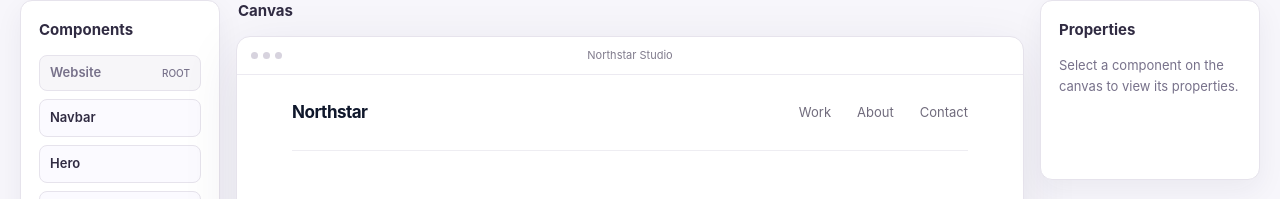
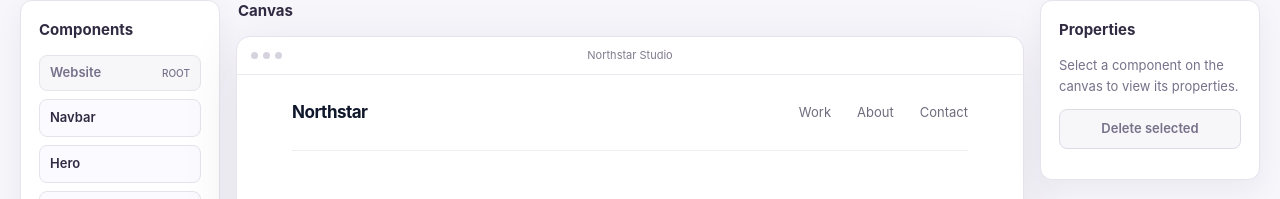
Before and after one commit to k9ves/Sketch2WEB-FYP, a React (Vite) app: page / in a window 1280 px wide. Shown: the part 130-329 px from the top of the page. Built offline with nearby package versions, Linux system fonts and the light colour scheme.

Commit message:
Add selected component deletion

```diff
--- a/src/App.css
+++ b/src/App.css
@@ -194,7 +194,18 @@
   margin-top: 12px;
 }
 
+.delete-selected-button {
+  width: 100%;
+  margin-top: 12px;
+}
+
 .palette-add-button:disabled {
+  color: #77718a;
+  background: #f7f6f9;
+  cursor: not-allowed;
+}
+
+.delete-selected-button:disabled {
   color: #77718a;
   background: #f7f6f9;
   cursor: not-allowed;
--- a/src/App.tsx
+++ b/src/App.tsx
@@ -1,4 +1,4 @@
-import { useState } from 'react'
+import { useEffect, useState } from 'react'
 import Renderer from './renderer/Renderer'
 import { websiteSamples } from './samples'
 import { componentTypes } from './schema/types'
@@ -8,6 +8,16 @@ import { useWebsiteStore } from './store/websiteStore'
 import './App.css'
 
 type AddableComponentType = Exclude<ComponentType, 'website'>
+
+function isEditableTarget(target: EventTarget | null): boolean {
+  return (
+    target instanceof HTMLElement &&
+    (target.isContentEditable ||
+      target.tagName === 'INPUT' ||
+      target.tagName === 'TEXTAREA' ||
+      target.tagName === 'SELECT')
+  )
+}
 
 const componentDefaults: Record<
   AddableComponentType,
@@ -96,6 +106,7 @@ function App() {
   const selectedId = useWebsiteStore((state) => state.selectedId)
   const selectNode = useWebsiteStore((state) => state.selectNode)
   const addNode = useWebsiteStore((state) => state.addNode)
+  const removeNode = useWebsiteStore((state) => state.removeNode)
   const websiteTitle = website.content.title || 'Untitled website'
   const selectedCanvasNode = selectedId
     ? findNode(website, selectedId)
@@ -112,6 +123,22 @@ function App() {
       : selectedId === null
         ? 'No container selected. New components go into the website root.'
         : 'New components go into the selected container.'
+
+  useEffect(() => {
+    if (selectedId === null) return
+
+    const id = selectedId
+
+    function handleKeyDown(event: KeyboardEvent) {
+      if (event.key !== 'Delete' || isEditableTarget(event.target)) return
+
+      event.preventDefault()
+      removeNode(id)
+    }
+
+    window.addEventListener('keydown', handleKeyDown)
+    return () => window.removeEventListener('keydown', handleKeyDown)
+  }, [removeNode, selectedId])
 
   function addSelectedComponent() {
     if (selectedPaletteType === null) {
@@ -240,6 +267,17 @@ function App() {
         <aside className="editor-panel properties-panel">
           <h2>Properties</h2>
           <p>Select a component on the canvas to view its properties.</p>
+          <button
+            className="toolbar-button delete-selected-button"
+            type="button"
+            disabled={selectedId === null}
+            onClick={(event) => {
+              event.stopPropagation()
+              if (selectedId !== null) removeNode(selectedId)
+            }}
+          >
+            Delete selected
+          </button>
         </aside>
       </div>
     </main>
```
Also changed, not shown: 1 other file (tests, documents, lock files or other folders).
